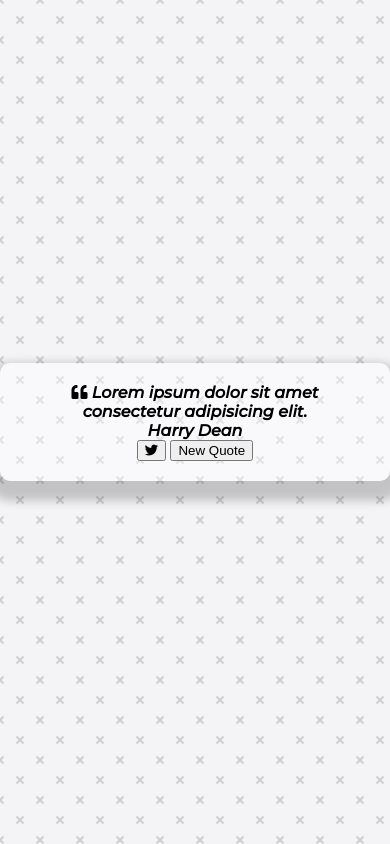
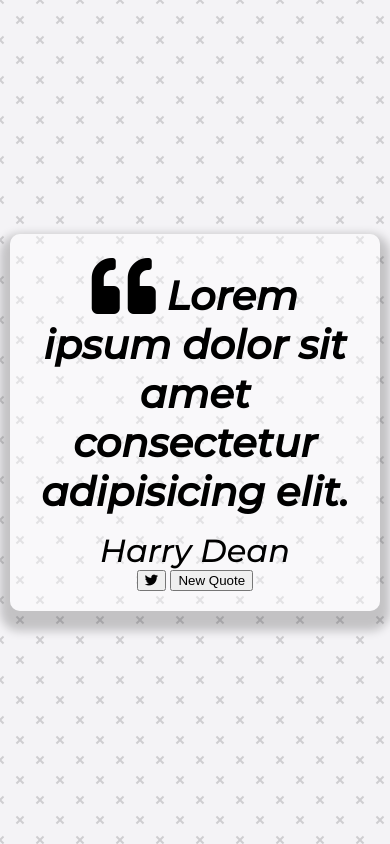
Before and after one commit to jonprine/quote-gen, a plain HTML site: page index.html in a window 390 px wide. Drawn offline with Linux system fonts and the light colour scheme.

Commit message:
update to style and media query

```diff
--- a/style.css
+++ b/style.css
@@ -23,3 +23,33 @@ body {
     background-color: rgba(255, 255, 255, 0.4);
     box-shadow: 0  10px 10px 10px rgba(0, 0, 0, 0.2);
 }
+
+.quote-text {
+    font-size: 2.75rem;
+}
+
+.long-quote {
+    font-size: 2rem;
+}
+
+.fa-quote-left {
+    font-size: 4rem;
+}
+
+.quote-author {
+    margin-top: 15px;
+    font-size: 2rem;
+    font-weight: 400;
+    font-style: italic;
+}
+
+/* Media Query: Tablet or Smaller */
+@media screen and (max-width: 1000px) {
+    .quote-container {
+        margin: auto 10px;
+    }
+
+    .quote-text {
+        font-size: 2.5rem;
+    }
+}
```
